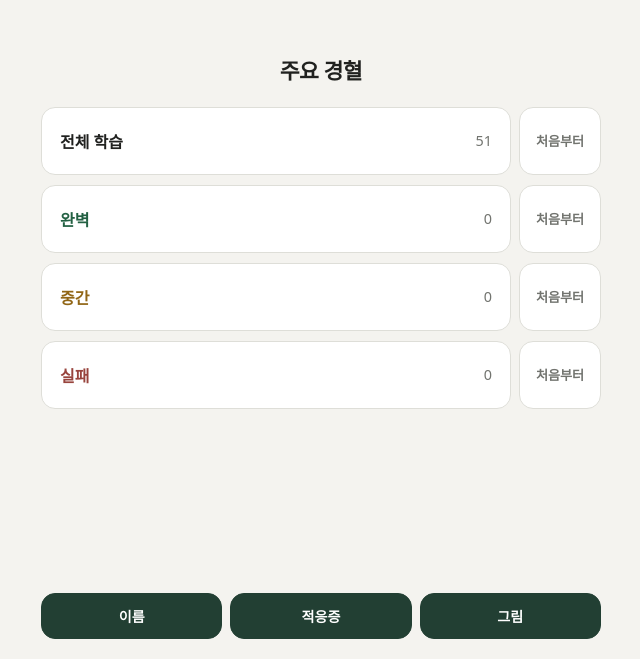
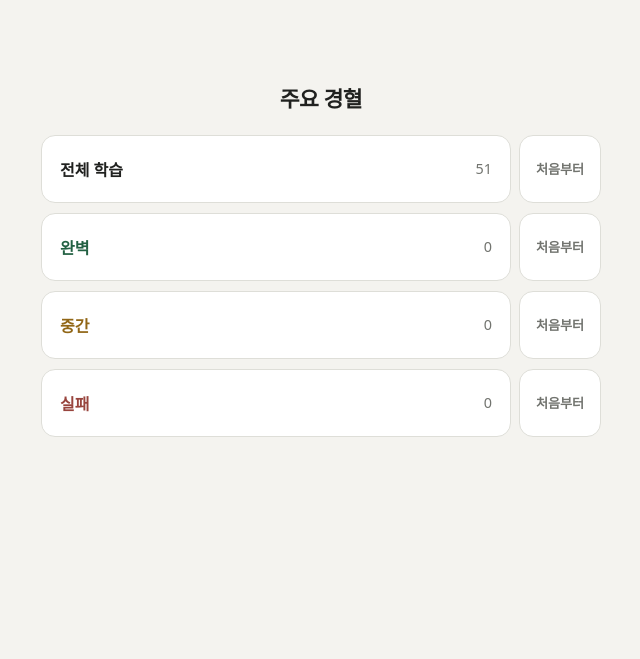
Before and after one commit to ywha350/major-acupoints, a website built with Vite: page index.html in a window 1280 px wide. Shown: the part 141-800 px from the top of the page, without its empty margins (319-959 px from the left). Built offline with nearby package versions, Linux system fonts and the light colour scheme.

Commit message:
Revert "Add card type filters"
This reverts commit a49724b88be029905e2eb21e0364d9953d7bc282.

```diff
--- a/app.js
+++ b/app.js
@@ -1,15 +1,13 @@
 const DB_NAME = "major-acupoints";
-const DB_VERSION = 3;
+const DB_VERSION = 2;
 const PROGRESS_STORE = "progress";
 const SESSION_STORE = "sessions";
-const SETTINGS_STORE = "settings";
 
 const app = document.querySelector("#app");
 const baseUrl = import.meta.env.BASE_URL;
 let cards = [];
 let progress = new Map();
 let savedSessions = new Map();
-let enabledTypes = new Set(["경혈 이름", "적응증", "위치"]);
 let session = null;
 
 const labels = {
@@ -17,12 +15,6 @@ const labels = {
   perfect: "완벽",
   middle: "중간",
   fail: "실패",
-};
-
-const typeLabels = {
-  "경혈 이름": "이름",
-  적응증: "적응증",
-  위치: "그림",
 };
 
 async function openDatabase() {
@@ -35,37 +27,10 @@ async function openDatabase() {
       if (!request.result.objectStoreNames.contains(SESSION_STORE)) {
         request.result.createObjectStore(SESSION_STORE, { keyPath: "mode" });
       }
-      if (!request.result.objectStoreNames.contains(SETTINGS_STORE)) {
-        request.result.createObjectStore(SETTINGS_STORE, { keyPath: "key" });
-      }
     };
     request.onsuccess = () => resolve(request.result);
     request.onerror = () => reject(request.error);
   });
-}
-
-async function loadSettings() {
-  const db = await openDatabase();
-  const row = await new Promise((resolve, reject) => {
-    const request = db.transaction(SETTINGS_STORE, "readonly").objectStore(SETTINGS_STORE).get("enabledTypes");
-    request.onsuccess = () => resolve(request.result);
-    request.onerror = () => reject(request.error);
-  });
-  db.close();
-  if (row?.value?.length) enabledTypes = new Set(row.value);
-}
-
-async function saveSettings() {
-  const db = await openDatabase();
-  await new Promise((resolve, reject) => {
-    const request = db
-      .transaction(SETTINGS_STORE, "readwrite")
-      .objectStore(SETTINGS_STORE)
-      .put({ key: "enabledTypes", value: [...enabledTypes] });
-    request.onsuccess = resolve;
-    request.onerror = () => reject(request.error);
-  });
-  db.close();
 }
 
 async function loadProgress() {
@@ -111,7 +76,6 @@ async function saveSession() {
     cardIds: session.cards.map((card) => card.id),
     index: session.index,
     revealed: session.revealed,
-    filterKey: getFilterKey(),
     updatedAt: Date.now(),
   };
   const db = await openDatabase();
@@ -146,13 +110,8 @@ function button(label, className, onClick, attributes = {}) {
 }
 
 function getCardsFor(mode) {
-  const filtered = cards.filter((card) => enabledTypes.has(card.prompt));
-  if (mode === "all") return filtered;
-  return filtered.filter((card) => progress.get(card.id) === mode);
-}
-
-function getFilterKey() {
-  return [...enabledTypes].sort().join("|");
+  if (mode === "all") return [...cards];
+  return cards.filter((card) => progress.get(card.id) === mode);
 }
 
 function shuffleCards(items) {
@@ -168,13 +127,11 @@ function renderMenu() {
   session = null;
   const menu = document.createElement("section");
   menu.className = "menu";
-  const menuContent = document.createElement("div");
-  menuContent.className = "menu-content";
 
   const title = document.createElement("h1");
   title.className = "menu-title";
   title.textContent = "주요 경혈";
-  menuContent.append(title);
+  menu.append(title);
 
   ["all", "perfect", "middle", "fail"].forEach((mode) => {
     const row = document.createElement("div");
@@ -184,38 +141,14 @@ function renderMenu() {
     });
     const count = document.createElement("span");
     count.className = "count";
-    const candidate = savedSessions.get(mode);
-    const saved = candidate?.filterKey === getFilterKey() ? candidate : null;
+    const saved = savedSessions.get(mode);
     count.textContent = saved ? `${Math.min(saved.index + 1, saved.cardIds.length)} / ${saved.cardIds.length}` : `${getCardsFor(mode).length}`;
     item.append(count);
     row.append(item, button("처음부터", "restart-button", () => startSession(mode, true)));
-    menuContent.append(row);
+    menu.append(row);
   });
 
-  const toggles = document.createElement("div");
-  toggles.className = "type-toggles";
-  Object.entries(typeLabels).forEach(([type, label]) => {
-    toggles.append(
-      button(label, "type-toggle", () => toggleType(type), {
-        "aria-pressed": enabledTypes.has(type),
-        "data-active": enabledTypes.has(type),
-      }),
-    );
-  });
-
-  menu.append(menuContent, toggles);
   app.replaceChildren(menu);
-}
-
-async function toggleType(type) {
-  if (enabledTypes.has(type)) {
-    if (enabledTypes.size === 1) return;
-    enabledTypes.delete(type);
-  } else {
-    enabledTypes.add(type);
-  }
-  await saveSettings();
-  renderMenu();
 }
 
 async function startSession(mode, restart = false) {
@@ -225,8 +158,7 @@ async function startSession(mode, restart = false) {
     return;
   }
 
-  const candidate = restart ? null : savedSessions.get(mode);
-  const saved = candidate?.filterKey === getFilterKey() ? candidate : null;
+  const saved = restart ? null : savedSessions.get(mode);
   const byId = new Map(cards.map((card) => [card.id, card]));
   const savedCards = saved?.cardIds.map((id) => byId.get(id)).filter(Boolean);
   session = savedCards?.length
@@ -321,7 +253,6 @@ async function init() {
   cards = await response.json();
   await loadProgress();
   await loadSessions();
-  await loadSettings();
   renderMenu();
 }
 
--- a/public/sw.js
+++ b/public/sw.js
@@ -1,4 +1,4 @@
-const CACHE = "major-acupoints-v7";
+const CACHE = "major-acupoints-v6";
 const scope = self.registration.scope;
 const url = (path = "") => new URL(path, scope).toString();
 const CORE = [
--- a/styles.css
+++ b/styles.css
@@ -42,14 +42,7 @@ button {
 .menu {
   display: grid;
   height: 100%;
-  min-height: 0;
-  grid-template-rows: minmax(0, 1fr) auto;
-  gap: 10px;
-}
-
-.menu-content {
-  display: grid;
-  align-self: center;
+  align-content: center;
   gap: 10px;
 }
 
@@ -64,7 +57,6 @@ button {
 .menu-button,
 .back-button,
 .restart-button,
-.type-toggle,
 .reveal-button,
 .grade-button {
   border: 1px solid var(--line);
@@ -114,29 +106,9 @@ button {
   padding: 8px;
 }
 
-.type-toggles {
-  display: grid;
-  grid-template-columns: repeat(3, 1fr);
-  gap: 8px;
-}
-
-.type-toggle {
-  min-height: 46px;
-  color: var(--muted);
-  font-size: 0.88rem;
-  font-weight: 700;
-}
-
-.type-toggle[data-active="true"] {
-  border-color: var(--accent);
-  background: var(--accent);
-  color: #fff;
-}
-
 .menu-button:active,
 .back-button:active,
 .restart-button:active,
-.type-toggle:active,
 .reveal-button:active,
 .grade-button:active {
   transform: scale(0.985);
```
